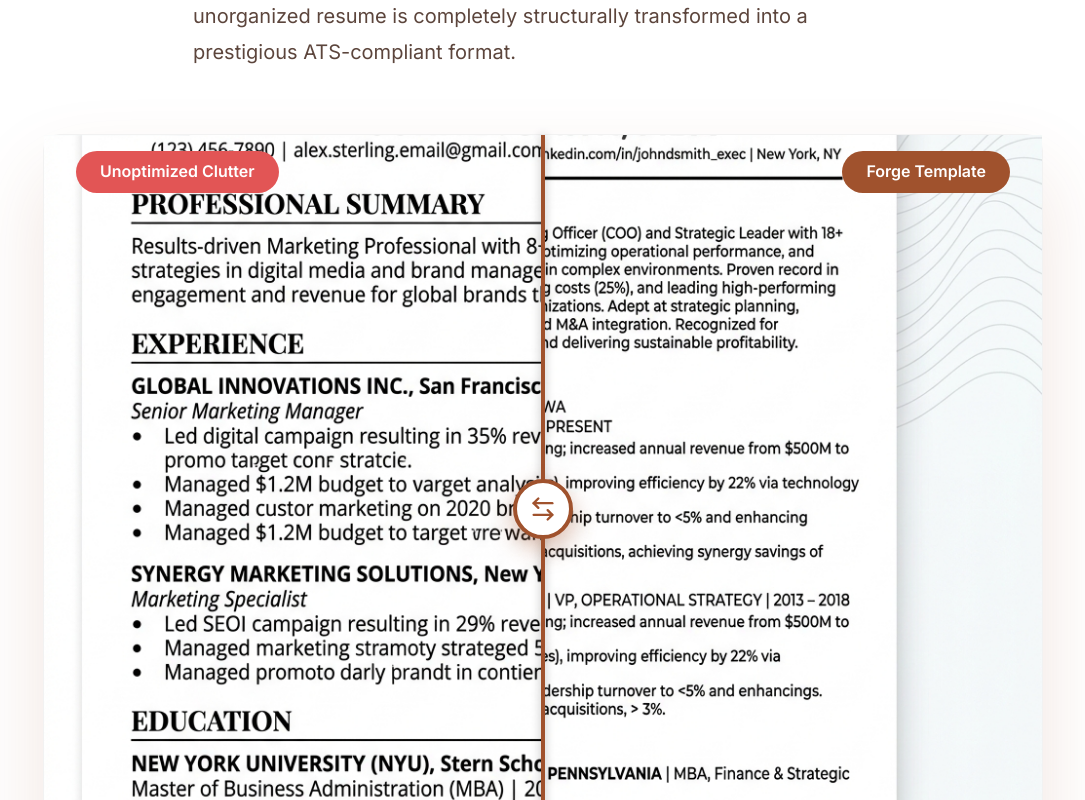
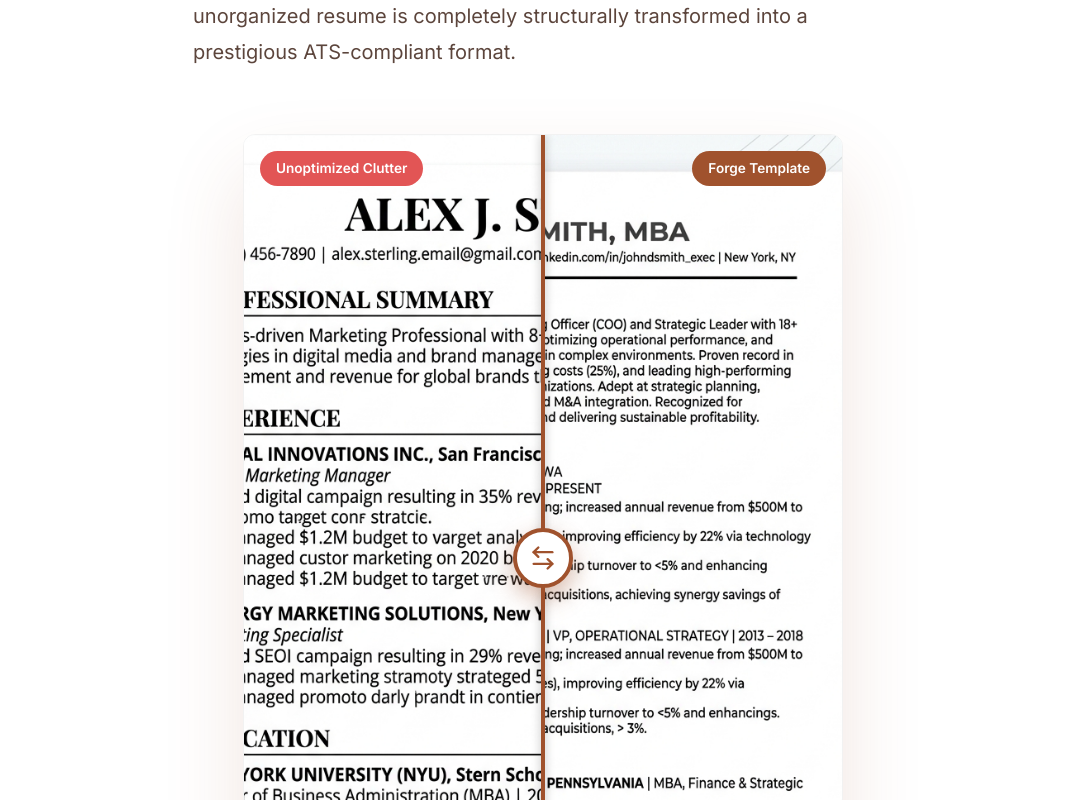
Before and after one commit to halaae/forge-digital, a React (Vite) app: page / in a window 1280 px wide. Shown: the part 2160-2960 px from the top of the page, without its empty margins (97-1182 px from the left). Built offline with nearby package versions, Linux system fonts and the light colour scheme.

Commit message:
Fix layout scaling on Transform slider

```diff
--- a/src/components/Transformation.jsx
+++ b/src/components/Transformation.jsx
@@ -42,18 +42,19 @@ export default function Transformation() {
           style={{
              position: 'relative',
              width: '100%',
-             maxWidth: '1000px',
+             maxWidth: '600px',
+             aspectRatio: '1 / 1.414',
              margin: '0 auto',
-             height: '750px',
-             borderRadius: '16px',
+             borderRadius: '12px',
              boxShadow: '0 40px 80px rgba(160, 82, 45, 0.15)',
              cursor: 'ew-resize',
              userSelect: 'none',
-             border: '1px solid rgba(0,0,0,0.05)'
+             border: '1px solid rgba(0,0,0,0.05)',
+             overflow: 'hidden'
           }}
         >
           {/* AFTER Image (Pristine ATS, rendering universally underneath) */}
-          <div style={{ position: 'absolute', top: '1rem', right: '2rem', zIndex: 1, backgroundColor: 'var(--brand)', color: 'white', padding: '0.5rem 1.5rem', borderRadius: '30px', fontWeight: 'bold' }}>
+          <div style={{ position: 'absolute', top: '1rem', right: '1rem', zIndex: 1, backgroundColor: 'var(--brand)', color: 'white', padding: '0.4rem 1rem', borderRadius: '30px', fontWeight: 'bold', fontSize: '0.85rem' }}>
             Forge Template
           </div>
           <img
@@ -66,7 +67,7 @@ export default function Transformation() {
 
           {/* BEFORE Image (Cluttered, physically layered over top using a dynamic geometry inset block) */}
           <div style={{ position: 'absolute', top: 0, left: 0, width: '100%', height: '100%', clipPath: `inset(0 ${100 - sliderPosition}% 0 0)` }}>
-              <div style={{ position: 'absolute', top: '1rem', left: '2rem', zIndex: 1, backgroundColor: '#e25555', color: 'white', padding: '0.5rem 1.5rem', borderRadius: '30px', fontWeight: 'bold' }}>
+              <div style={{ position: 'absolute', top: '1rem', left: '1rem', zIndex: 1, backgroundColor: '#e25555', color: 'white', padding: '0.4rem 1rem', borderRadius: '30px', fontWeight: 'bold', fontSize: '0.85rem' }}>
                 Unoptimized Clutter
               </div>
               <img
```
